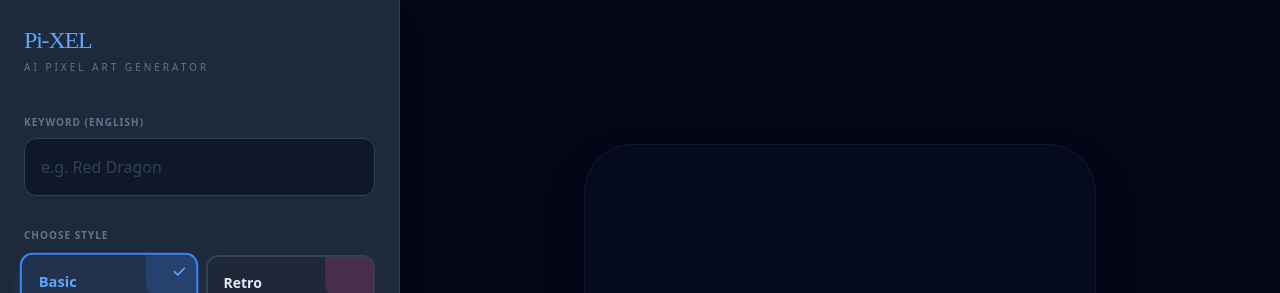
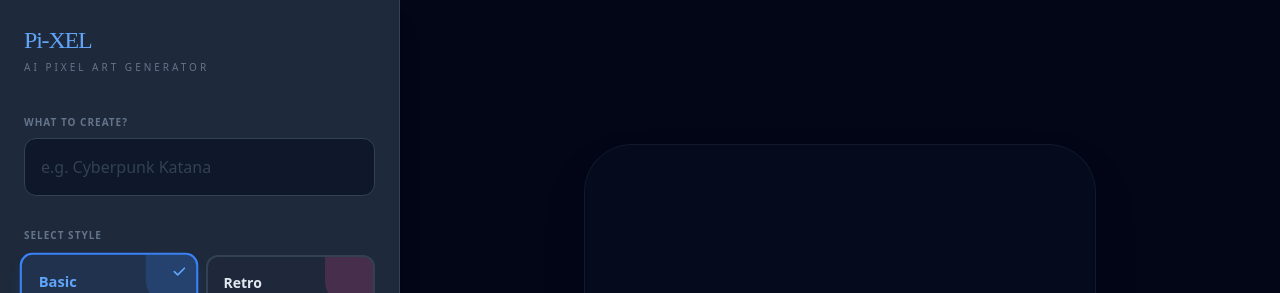
Before and after one commit to gwakseohyun/Pi-xel, a React (Vite) app: page / in a window 1280 px wide. Shown: the top 293 px of the page. Built offline with nearby package versions, Linux system fonts and the light colour scheme.

Commit message:
Update App.tsx

```diff
--- a/App.tsx
+++ b/App.tsx
@@ -2,7 +2,7 @@
 import React, { useState } from 'react';
 import { Theme, GenerationState } from './types';
 import { THEMES } from './constants';
-import generatePixelArtImage from './services/geminiService';
+import { generatePixelArtImage } from './services/geminiService';
 import { processPixelArt, downloadImage } from './utils/imageUtils';
 import ThemeCard from './components/ThemeCard';
 
@@ -25,13 +25,13 @@ const App: React.FC = () => {
     setState(prev => ({ ...prev, isGenerating: true, error: null }));
 
     try {
-      // 시스템 API 키를 사용하여 즉시 이미지 생성
+      // 1. Gemini API를 통한 원본 이미지 생성
       const rawImage = await generatePixelArtImage(
         keyword,
         selectedTheme.promptSuffix
       );
 
-      // 마젠타 배경 제거 및 도트 보정 처리
+      // 2. 후처리 유틸리티를 통한 픽셀화 및 투명화 처리
       const processedImage = await processPixelArt(rawImage, resolution);
 
       setState(prev => ({
@@ -43,18 +43,18 @@ const App: React.FC = () => {
 
       setHistory(prev => [{url: processedImage, keyword}, ...prev].slice(0, 8));
     } catch (err: any) {
-      console.error("Generation Flow Error:", err);
+      console.error("Generation flow error:", err);
       setState(prev => ({
         ...prev,
         isGenerating: false,
-        error: err.message || "생성 중 오류가 발생했습니다."
+        error: err.message || "생성에 실패했습니다."
       }));
     }
   };
 
   return (
     <div className="min-h-screen bg-slate-900 text-slate-100 flex flex-col md:flex-row font-sans overflow-hidden">
-      {/* Sidebar Section */}
+      {/* Sidebar UI - 원래의 세련된 디자인 유지 */}
       <aside className="w-full md:w-[400px] bg-slate-800 border-r border-slate-700 p-6 overflow-y-auto z-20 shadow-xl">
         <div className="mb-10">
           <h1 className="pixel-font text-2xl text-blue-400 tracking-tighter">Pi-XEL</h1>
@@ -63,18 +63,18 @@ const App: React.FC = () => {
 
         <div className="space-y-8">
           <div>
-            <label className="block text-[10px] font-bold text-slate-500 uppercase mb-2 tracking-widest">Keyword (English)</label>
+            <label className="block text-[10px] font-bold text-slate-500 uppercase mb-2 tracking-widest">What to create?</label>
             <input
               type="text"
               value={keyword}
               onChange={(e) => setKeyword(e.target.value)}
-              placeholder="e.g. Red Dragon"
+              placeholder="e.g. Cyberpunk Katana"
               className="w-full bg-slate-900 border border-slate-700 rounded-xl px-4 py-4 focus:outline-none focus:ring-2 focus:ring-blue-500 text-slate-200 transition-all placeholder:text-slate-700"
             />
           </div>
 
           <div>
-            <label className="block text-[10px] font-bold text-slate-500 uppercase mb-3 tracking-widest">Choose Style</label>
+            <label className="block text-[10px] font-bold text-slate-500 uppercase mb-3 tracking-widest">Select Style</label>
             <div className="grid grid-cols-2 gap-3">
               {THEMES.map(t => (
                 <ThemeCard
@@ -99,17 +99,17 @@ const App: React.FC = () => {
             {state.isGenerating ? (
               <div className="flex items-center gap-2">
                 <div className="w-5 h-5 border-2 border-white/30 border-t-white rounded-full animate-spin"></div>
-                <span>Creating...</span>
+                <span>Generating...</span>
               </div>
             ) : "Generate Pixel Art"}
           </button>
         </div>
       </aside>
 
-      {/* Main Preview Section */}
+      {/* Main Preview Area */}
       <main className="flex-1 bg-slate-950 p-6 md:p-12 flex flex-col items-center justify-center relative min-h-[600px]">
         {state.error && (
-          <div className="absolute top-10 inset-x-10 max-w-xl mx-auto bg-red-500/10 border border-red-500/30 p-4 rounded-2xl text-center backdrop-blur-md z-30 animate-in fade-in duration-300">
+          <div className="absolute top-10 inset-x-10 max-w-xl mx-auto bg-red-500/10 border border-red-500/30 p-4 rounded-2xl text-center backdrop-blur-md z-30 animate-in fade-in">
             <p className="text-red-400 text-[10px] font-bold uppercase tracking-wider">{state.error}</p>
           </div>
         )}
@@ -120,7 +120,7 @@ const App: React.FC = () => {
                 <div className="w-24 h-24 border-4 border-blue-500 border-t-transparent rounded-full animate-spin"></div>
                 <div className="text-center">
                   <span className="text-blue-500 pixel-font text-[10px] block mb-2 tracking-[0.2em]">PIXELATING...</span>
-                  <p className="text-slate-500 text-[10px] uppercase">Translating words to dots</p>
+                  <p className="text-slate-500 text-[10px] uppercase">Rendering your imagination</p>
                 </div>
              </div>
           ) : state.resultImageUrl ? (
@@ -128,7 +128,7 @@ const App: React.FC = () => {
               <img
                 src={state.resultImageUrl}
                 className="w-full h-full object-contain pixelated drop-shadow-[0_0_50px_rgba(59,130,246,0.3)]"
-                alt="Generated Pixel Art"
+                alt="Result"
               />
               <div className="absolute bottom-12 opacity-0 group-hover:opacity-100 transition-opacity">
                 <button
@@ -154,7 +154,7 @@ const App: React.FC = () => {
         {/* History Gallery */}
         {history.length > 0 && (
           <div className="mt-20 w-full max-w-4xl animate-in fade-in slide-in-from-bottom-8">
-            <h3 className="text-[10px] font-bold text-slate-700 uppercase tracking-[0.3em] mb-8 text-center">Recent Creations</h3>
+            <h3 className="text-[10px] font-bold text-slate-700 uppercase tracking-[0.3em] mb-8 text-center">History</h3>
             <div className="flex gap-6 overflow-x-auto pb-6 px-4 justify-center no-scrollbar">
               {history.map((item, idx) => (
                 <button
```
